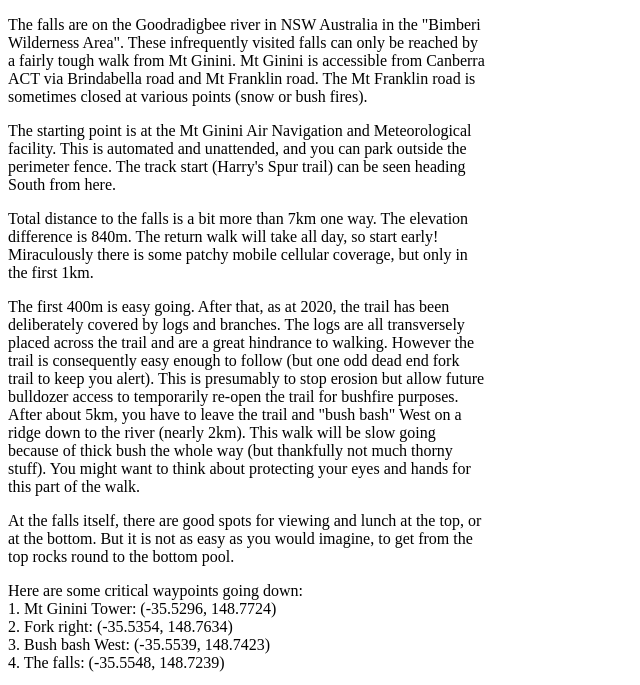
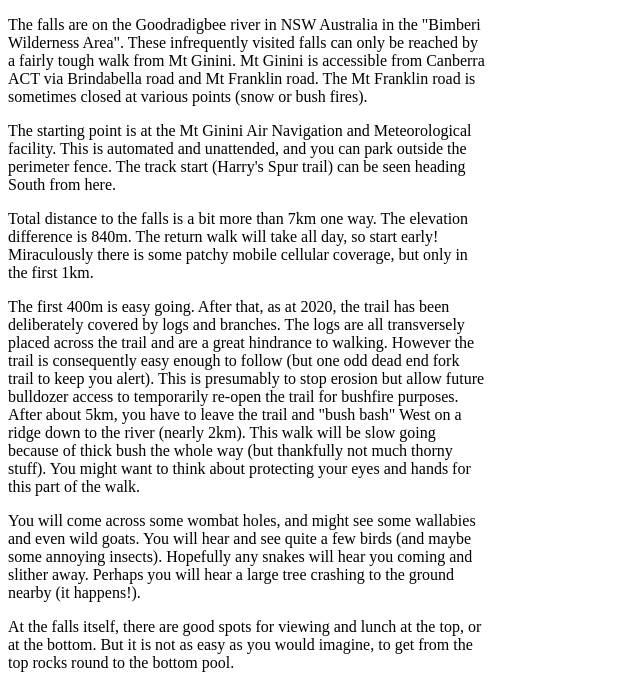
Before and after one commit to jgevershed/jgevershed.github.io, a plain HTML site: page waterfall.html in a window 1280 px wide. Shown: the part 92-777 px from the top of the page, without its empty margins (0-640 px from the left). Drawn offline with Linux system fonts and the light colour scheme.

Commit message:
Update waterfall.html

```diff
--- a/waterfall.html
+++ b/waterfall.html
@@ -52,6 +52,12 @@ This walk will be slow going because of thick bush the whole way (but thankfully
 You might want to think about protecting your eyes and hands for this part of the walk.
 </p>
 <p>
+You will come across some wombat holes, and might see some wallabies and even wild goats.
+You will hear and see quite a few birds (and maybe some annoying insects).
+Hopefully any snakes will hear you coming and slither away.
+Perhaps you will hear a large tree crashing to the ground nearby (it happens!).
+</p>
+<p>
 At the falls itself, there are good spots for viewing and lunch at the top, or at the bottom.
 But it is not as easy as you would imagine, to get from the top rocks round to the bottom pool.
 </p>
```
